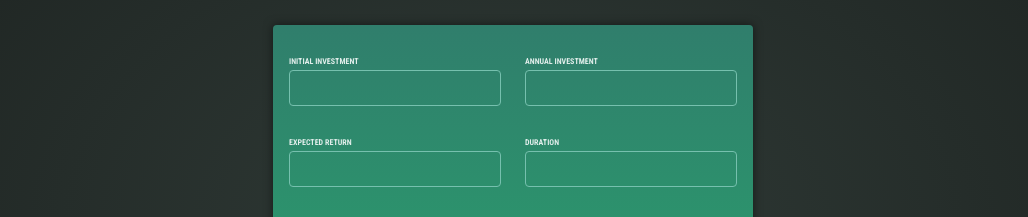
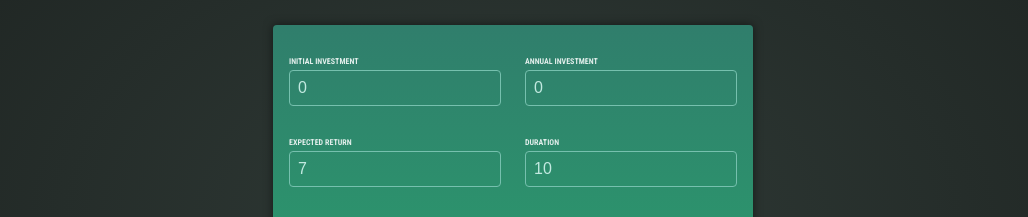
Before and after one commit to Alexander-Riedel/exercise-investment-calculator, an Angular app: page / in a window 1280 px wide. Shown: the part 201-418 px from the top of the page, without its empty margins (127-1155 px from the left). Built offline with nearby package versions, Linux system fonts and the light colour scheme.

Commit message:
Enhance user input component with two-way data binding for form fields

```diff
--- a/src/app/user-input/user-input.component.html
+++ b/src/app/user-input/user-input.component.html
@@ -2,21 +2,41 @@
     <div class="input-group">
         <p>
             <label for="initial-investment">Initial Investment</label>
-            <input id="initial-investment" type="number" />
+            <input
+                id="initial-investment"
+                name="initial-investment"
+                type="number"
+                [(ngModel)]="enteredInitialInvestment"
+            />
         </p>
         <p>
             <label for="annual-investment">Annual Investment</label>
-            <input id="annual-investment" type="number" />
+            <input
+                id="annual-investment"
+                name="annual-investment"
+                type="number"
+                [(ngModel)]="enteredAnnualInvestment"
+            />
         </p>
     </div>
     <div class="input-group">
         <p>
             <label for="expected-return">Expected Return</label>
-            <input id="expected-return" type="number" />
+            <input
+                id="expected-return"
+                name="expected-return"
+                type="number"
+                [(ngModel)]="enteredExpectedReturn"
+            />
         </p>
         <p>
             <label for="duration">Duration</label>
-            <input id="duration" type="number" />
+            <input
+                id="duration"
+                name="duration"
+                type="number"
+                [(ngModel)]="enteredDuration"
+            />
         </p>
     </div>
     <p>
--- a/src/app/user-input/user-input.component.ts
+++ b/src/app/user-input/user-input.component.ts
@@ -9,8 +9,13 @@
   styleUrl: './user-input.component.css'
 })
 export class UserInputComponent {
+  enteredInitialInvestment = '0';
+  enteredAnnualInvestment = '0';
+  enteredExpectedReturn = '7';
+  enteredDuration = '10';
+
   onSubmit() {
-    console.log('works');
+    console.log('SUBMITTED!');
+    console.log(this.enteredInitialInvestment, this.enteredAnnualInvestment, this.enteredExpectedReturn, this.enteredDuration);
   }
-
 }
```
